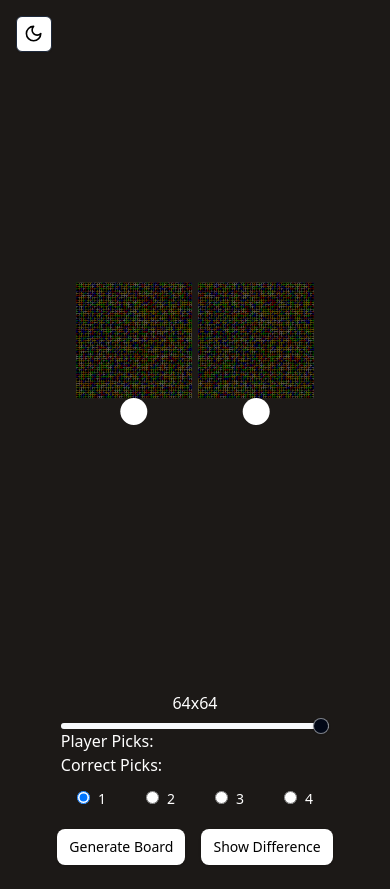
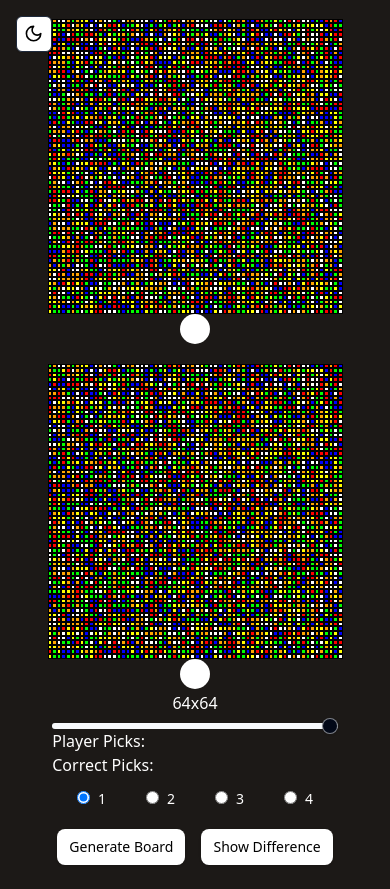
Before and after one commit to waszuch/svisionboard, a React (Vite) app: page / in a window 390 px wide. Built offline with nearby package versions, Linux system fonts and the light colour scheme.

Commit message:
responsive fix

```diff
--- a/src/Board.tsx
+++ b/src/Board.tsx
@@ -21,13 +21,15 @@ const Board: React.FC = () => {
   const [differencesCount, setDifferencesCount] = useState<number>(1);
 
   useEffect(() => {
-    const handleOrientationChange = () => {
+    const handleResize = () => {
       setWindowWidth(window.innerWidth);
       setWindowHeight(window.innerHeight);
     };
-    window.addEventListener('orientationchange', handleOrientationChange);
+    window.addEventListener('resize', handleResize);
+    window.addEventListener('orientationchange', handleResize);
     return () => {
-      window.removeEventListener('orientationchange', handleOrientationChange);
+      window.removeEventListener('resize', handleResize);
+      window.removeEventListener('orientationchange', handleResize);
     };
   }, []);
 
@@ -112,14 +114,23 @@ const Board: React.FC = () => {
   };
 
   const calculateSquareSize = useCallback(() => {
-    const margin = 20; // Dodajemy margines
-    const availableWidth = windowWidth - margin;
-    const availableHeight = windowHeight * 0.7;
-    return Math.floor(Math.min(
-      availableWidth / (boardSize * 2),
-      availableHeight / boardSize
-    ));
-  }, [windowWidth, windowHeight, boardSize]);  const squareSize = calculateSquareSize();
+    const aspectRatio = windowWidth / windowHeight;
+    const isPortrait = aspectRatio < 1;
+
+    if (isPortrait) {
+      return Math.min(
+        (windowWidth * 0.9) / boardSize,
+        (windowHeight * 0.35) / boardSize
+      );
+    } else {
+      return Math.min(
+        (windowWidth * 0.45) / boardSize,
+        (windowHeight * 0.7) / boardSize
+      );
+    }
+  }, [windowWidth, windowHeight, boardSize]);
+
+  const squareSize = calculateSquareSize();
 
   return (
     <ThemeProvider defaultTheme="dark" storageKey="vite-ui-theme">
@@ -128,7 +139,8 @@ const Board: React.FC = () => {
           <ModeToggle />
         </div>
         <div className="flex flex-col items-center justify-center">
-          <div className="board-container flex flex-row gap-2 sm:gap-5 items-center justify-center scale-90 sm:scale-100">
+          <div className="board-container">
+            <div className={`flex ${windowWidth < windowHeight ? 'flex-col' : 'flex-row'} gap-5 items-center justify-center`}>
               <div className="flex flex-col items-center">
                 <BoardGrid board={leftBoard} squareSize={squareSize} boardSize={boardSize} selectedCells={new Set()} correctPicks={correctPicks} />
                 <div className="mt-0">
@@ -147,6 +159,7 @@ const Board: React.FC = () => {
                 />
                 <div className="mt-0">
                   <div className='calibration-dot'></div>
+                </div>
               </div>
             </div>
           </div>
```
Lines whose indentation alone changed are shown as unchanged.
